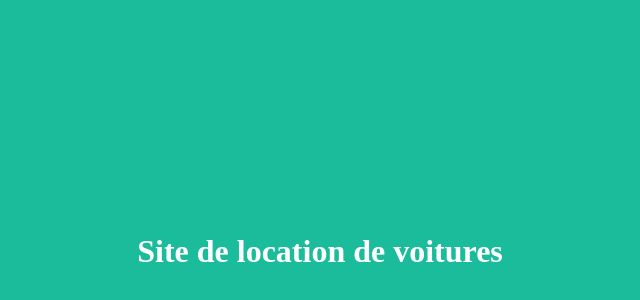
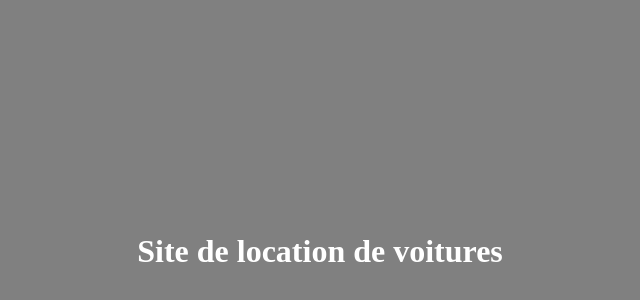
Before and after one commit to christ992/Site-de-location-de-voiture, a plain HTML site: page index.html in a window 1280 px wide. Shown: the part 28-328 px from the top of the page, without its empty margins (320-960 px from the left). Drawn offline with Linux system fonts and the light colour scheme.

Commit message:
modif couleur de fond

```diff
--- a/index.html
+++ b/index.html
@@ -5,7 +5,7 @@
      <title>site debutant</title>
 
   </head>
-  <body style="background-color:#1abc9c">
+  <body style="background-color:#808080">
   	<h1 style="padding-top:20%;padding-bottom: 20%;text-align: center;color:#ffffff">Site de location de voitures</h1>
     <p></p>
   </body>
```
